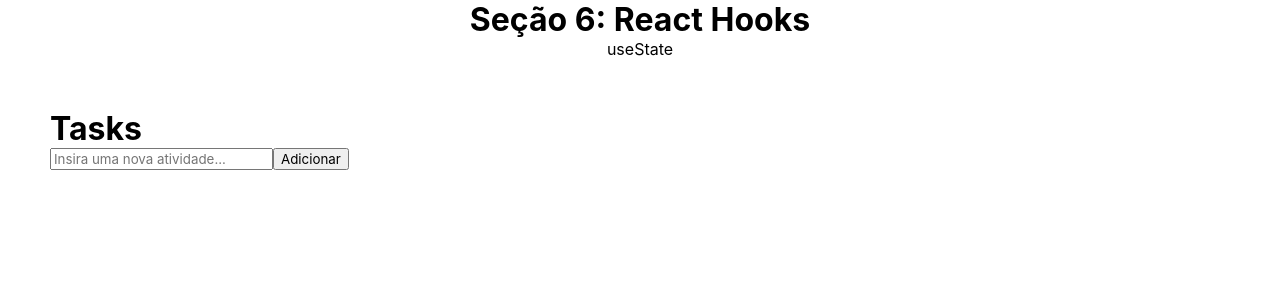
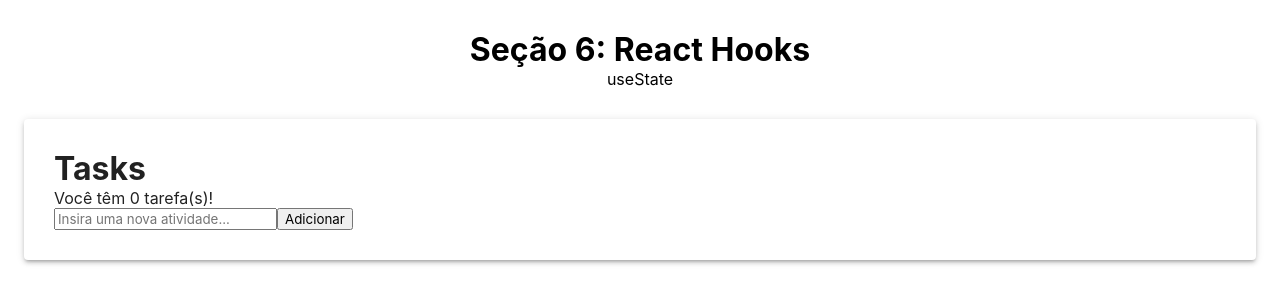
Before and after one commit to EmanuelDms/reactjs-matheusfraga, a React (Create React App) app: page /useState in a window 1280 px wide. Shown: the top 304 px of the page. Built offline with nearby package versions, Linux system fonts and the light colour scheme.

Commit message:
chore: update styles and add useMemo

```diff
--- a/src/App.js
+++ b/src/App.js
@@ -1,7 +1,8 @@
 import React from 'react';
 import { BrowserRouter as Router, Route, Switch } from 'react-router-dom';
 import Task from './components/Task';
-import { MyLinkTitle, MyLink, MyHeader } from './styles/styles.js';
+import { MyLinkTitle, MyLink, MyHeader, Paper } from './styles/styles.js';
+import { Container } from '@material-ui/core';
 
 export default function App() {
   return (
@@ -12,8 +13,17 @@ export default function App() {
       </MyHeader>
 
       <Switch>
-        <Route path="/useState" component={Task} />
+        <Container maxWidth="lg">
+          <Paper elevation={3}>
+            <Route path="/useState" component={Task} />
+            <Route path="/" exact component={Home} />
+          </Paper>
+        </Container>
       </Switch>
     </Router>
   );
 }
+
+function Home() {
+  return <h2>Acesse o(s) link(s) acima para navegar entre as aulas!</h2>;
+}
--- a/src/components/Task/index.js
+++ b/src/components/Task/index.js
@@ -1,4 +1,5 @@
-import React, { useState, useEffect } from 'react';
+import React, { useState, useEffect, useMemo } from 'react';
+import { Container } from './styles';
 
 export default function Task() {
   const [tasks, setTasks] = useState([]);
@@ -25,14 +26,17 @@ export default function Task() {
     setInput('');
   }
 
+  const totalTasks = useMemo(() => tasks.length, [tasks]);
+
   return (
-    <div id="1">
+    <>
       <h1>Tasks</h1>
       <ul>
         {tasks.map((task, i) => {
           return <li key={i}>{task}</li>;
         })}
       </ul>
+      <p>Você têm {totalTasks} tarefa(s)!</p>
       <input
         type="text"
         value={input}
@@ -40,6 +44,6 @@ export default function Task() {
         placeholder="Insira uma nova atividade..."
       />
       <button onClick={handleAdd}>Adicionar</button>
-    </div>
+    </>
   );
 }
--- /dev/null
+++ b/src/components/Task/styles.js
@@ -0,0 +1 @@
+import { styled } from '@material-ui/styles';
--- a/src/styles/styles.js
+++ b/src/styles/styles.js
@@ -1,4 +1,4 @@
-import { styled } from '@material-ui/core';
+import { styled, Paper as P } from '@material-ui/core';
 import { Link } from 'react-router-dom';
 
 /* Router styles */
@@ -6,9 +6,7 @@ export const MyHeader = styled('header')({
   display: 'flex',
   flexDirection: 'column',
   alignItems: 'center',
-  '& ~ div': {
-    padding: '50px'
-  }
+  margin: '30px 0'
 });
 
 export const MyLinkTitle = styled(Link)({
@@ -27,3 +25,10 @@ export const MyLink = styled(Link)({
     textShadow: '2px 2px 8px rgba(0, 0, 0, 0.5)'
   }
 });
+
+export const Paper = styled(P)({
+  padding: '30px',
+  '& > h2': {
+    textAlign: 'center'
+  }
+});
```
